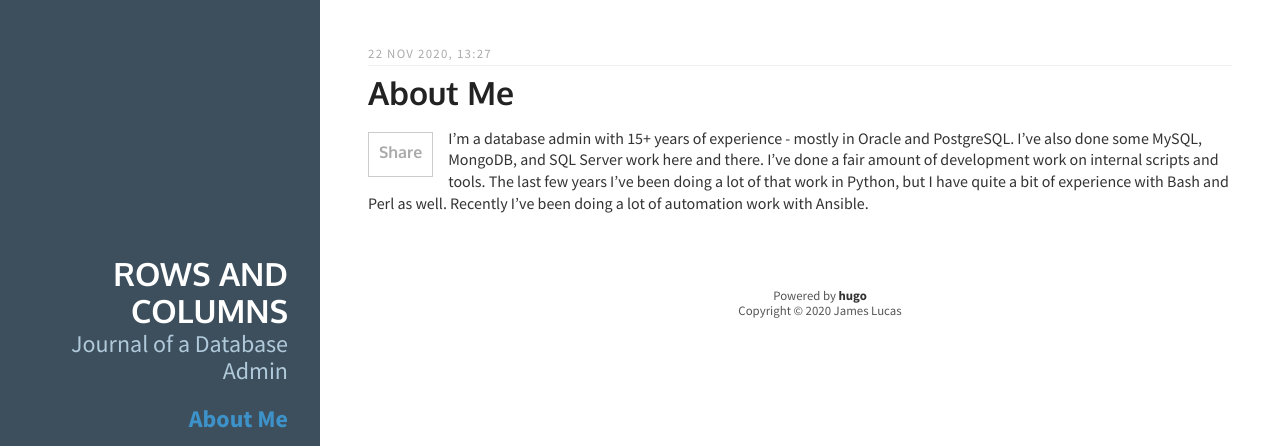
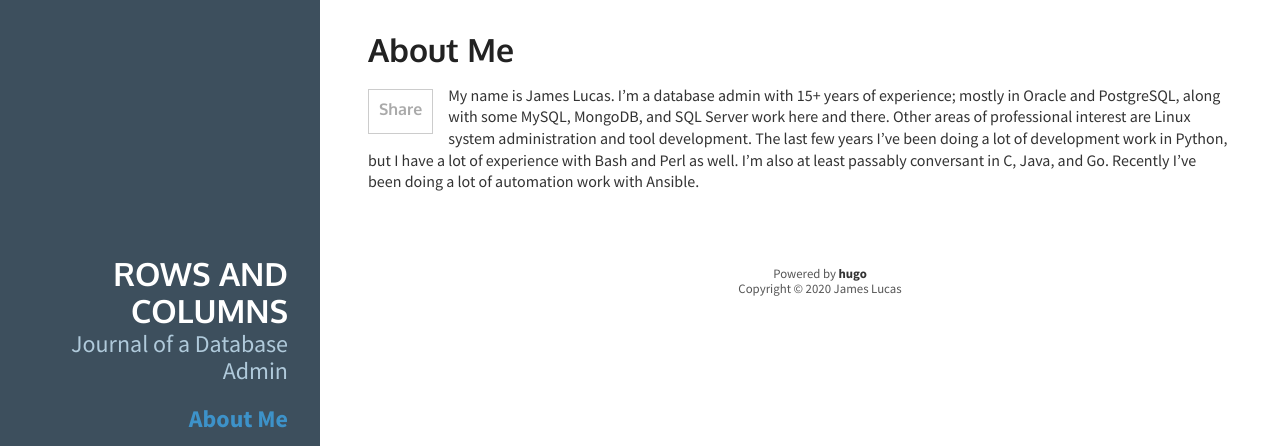
Before and after one commit to jlucasdba/jlucasdba.github.com, a plain HTML site: page about/index.html in a window 1280 px wide. Shown: the top 446 px of the page. Drawn offline with nearby package versions, Linux system fonts and the light colour scheme.

Commit message:
rebuilding site Sun Nov 29 22:51:47 CST 2020

```diff
--- a/about/index.html
+++ b/about/index.html
@@ -57,9 +57,7 @@
 
     <div class="content pure-u-1 pure-u-md-3-4">
         <div>
-
             <div class="posts">
-                <h1 class="content-subhead">22 Nov 2020, 13:27</h1>
                 <section class="post">
                     <header class="post-header">
 
@@ -82,7 +80,7 @@
                     </div>
 
                     <div class="post-description">
-                        <p>I&rsquo;m a database admin with 15+ years of experience - mostly in Oracle and PostgreSQL. I&rsquo;ve also done some MySQL, MongoDB, and SQL Server work here and there. I&rsquo;ve done a fair amount of development work on internal scripts and tools. The last few years I&rsquo;ve been doing a lot of that work in Python, but I have quite a bit of experience with Bash and Perl as well. Recently I&rsquo;ve been doing a lot of automation work with Ansible.</p>
+                        <p>My name is James Lucas. I&rsquo;m a database admin with 15+ years of experience; mostly in Oracle and PostgreSQL, along with some MySQL, MongoDB, and SQL Server work here and there. Other areas of professional interest are Linux system administration and tool development. The last few years I&rsquo;ve been doing a lot of development work in Python, but I have a lot of experience with Bash and Perl as well. I&rsquo;m also at least passably conversant in C, Java, and Go. Recently I&rsquo;ve been doing a lot of automation work with Ansible.</p>
 
                     </div>
 
--- a/index.xml
+++ b/index.xml
@@ -22,7 +22,7 @@
       <pubDate>Sun, 22 Nov 2020 13:27:57 -0600</pubDate>
 
       <guid>https://jlucasdba.github.io/about/</guid>
-      <description>I&amp;rsquo;m a database admin with 15+ years of experience - mostly in Oracle and PostgreSQL. I&amp;rsquo;ve also done some MySQL, MongoDB, and SQL Server work here and there. I&amp;rsquo;ve done a fair amount of development work on internal scripts and tools. The last few years I&amp;rsquo;ve been doing a lot of that work in Python, but I have quite a bit of experience with Bash and Perl as well. Recently I&amp;rsquo;ve been doing a lot of automation work with Ansible.</description>
+      <description>My name is James Lucas. I&amp;rsquo;m a database admin with 15+ years of experience; mostly in Oracle and PostgreSQL, along with some MySQL, MongoDB, and SQL Server work here and there. Other areas of professional interest are Linux system administration and tool development. The last few years I&amp;rsquo;ve been doing a lot of development work in Python, but I have a lot of experience with Bash and Perl as well. I&amp;rsquo;m also at least passably conversant in C, Java, and Go.</description>
     </item>
 
     <item>
```
